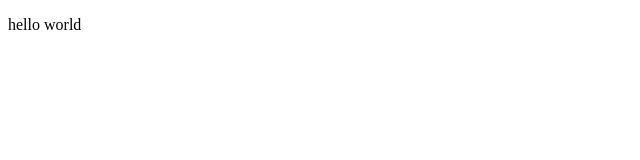
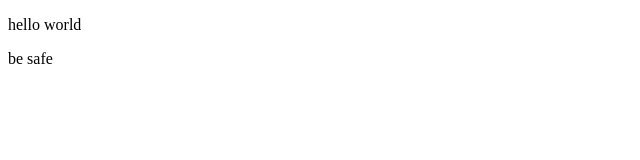
Before and after one commit to yesk-al/demo-repo, a plain HTML site: page index.html in a window 1280 px wide. Shown: the full height of the page, 0-640 px from the left. Drawn offline with Linux system fonts and the light colour scheme.

Commit message:
second commit

```diff
--- a/index.html
+++ b/index.html
@@ -8,5 +8,6 @@
 </head>
 <body>
     <p>hello world</p>
+    <p>be safe </p>
 </body>
 </html>
```
